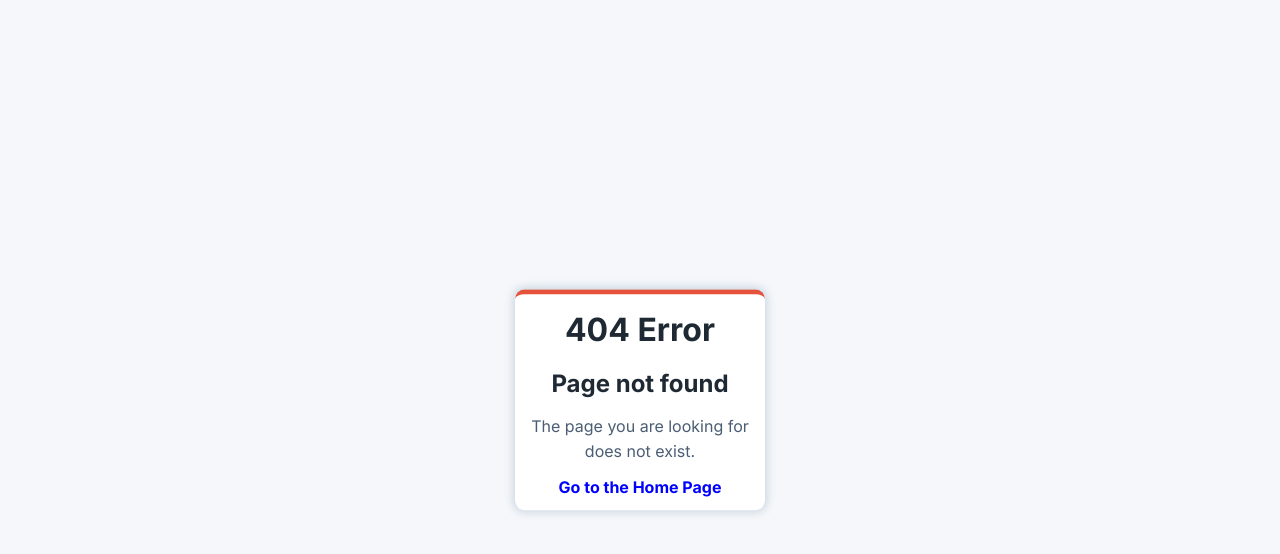
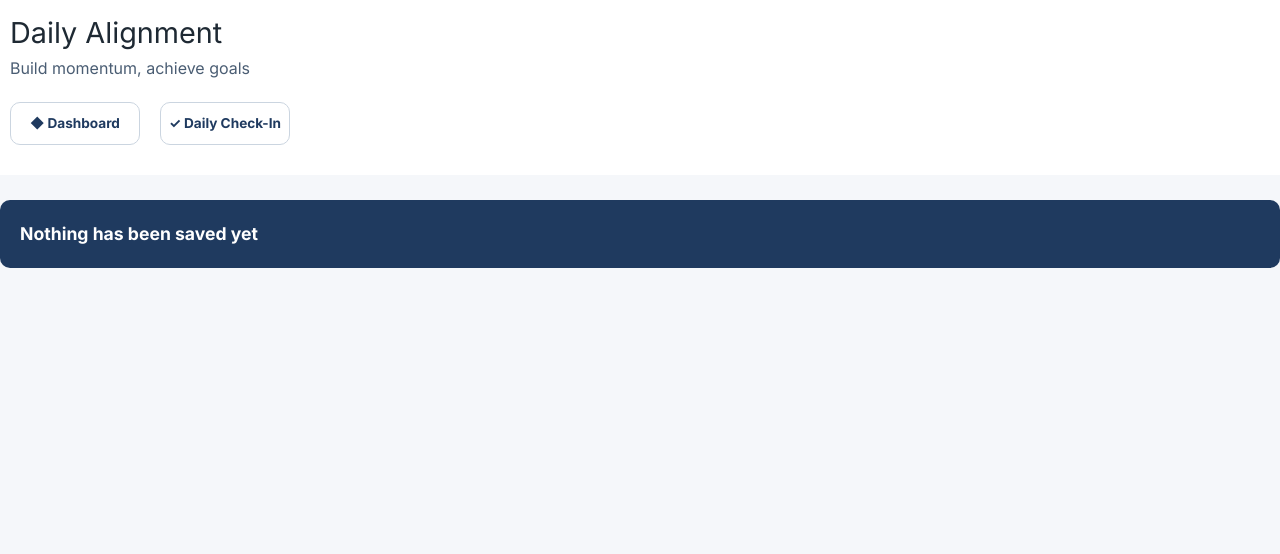
Before and after one commit to 4wiafe/daily-alignment, a React (Vite) app in the folder daily-alignment-app/: page /dashboard in a window 1280 px wide. Before the commit this address had no page. Shown: the top 554 px of the page. Built offline with nearby package versions, Linux system fonts and the light colour scheme; a web font is replaced by a local one.

Commit message:
Add dashboard header and main sections

```diff
--- a/daily-alignment-app/src/App.jsx
+++ b/daily-alignment-app/src/App.jsx
@@ -1,6 +1,7 @@
 import { Routes, Route } from "react-router-dom";
 import PageNotFound from "./components/LandingPage/sections/PageNotFound/PageNotFound";
 import LandingPage from "./components/LandingPage/LandingPage";
+import Dashboard from "./components/Dashboard/Dashboard";
 import "./App.css";
 
 export default function App() {
@@ -9,6 +10,7 @@ export default function App() {
     <>
       <Routes>
         <Route path="/" element={<LandingPage />} />
+        <Route path="/dashboard"  element={<Dashboard />} />
         <Route path="*" element={<PageNotFound />} />
       </Routes>
     </>
--- /dev/null
+++ b/daily-alignment-app/src/components/Dashboard/Dashboard.css
@@ -0,0 +1,65 @@
+.dashboard-header {
+  width: 100%;
+  padding: 0;
+  margin: 0;
+  background: var(--surface);
+}
+
+.dashboard-nav {
+  box-shadow: none;
+  width: 100%;
+  display: flex;
+  flex-direction: column;
+  align-items: flex-start;
+  justify-content: center;
+  gap: 20px;
+}
+
+.dashboard.logo {
+  font-size: 1.8rem;
+}
+
+.dashboard-links {
+  display: flex;
+  gap: 20px;
+  margin-bottom: 20px;
+}
+
+.dashboard-link,
+.check-in-link {
+  padding: 10px 5px;
+  color: var(--primary);
+  border: 1px solid var(--gray-light);
+  font-weight: bold;
+  font-size: 0.85rem;
+  width: 130px;
+  text-align: center;
+  border-radius: 10px;
+  cursor: pointer;
+  transition:
+    background 0.3s ease,
+    color 0.3s ease,
+    border 0.3s ease
+  ;
+}
+
+.dashboard-link::before {
+  content: "◆";
+  margin-right: 3px;
+}
+
+.check-in-link::before {
+  content: "✓";
+  margin-right: 3px;
+}
+
+.dashboard-link:hover,
+.check-in-link:hover {
+  background: var(--accent);
+  color: var(--surface);
+  border: none;
+}
+
+.dashboard-main {
+  margin-top: 200px;
+}
--- /dev/null
+++ b/daily-alignment-app/src/components/Dashboard/Dashboard.jsx
@@ -0,0 +1,55 @@
+import { useState } from "react";
+import { Link } from "react-router-dom";
+import "./Dashboard.css";
+
+const KEY = "goal";
+
+function loadGoal() {
+  try {
+    const saved = localStorage.getItem(KEY);
+    const parsed = JSON.parse(saved);
+
+    if (!parsed) return null;
+
+    return parsed;
+  } catch (error) {
+    console.error(error);
+  }
+}
+
+ export default function Dashboard() {
+  const [goal, setGoal] = useState(loadGoal());
+
+  const handleGoal = (event) => {
+    setGoal(event.target.value);
+  };
+
+  return(
+    <>
+      <header className="dashboard-header">
+        <nav className="dashboard-nav">
+          <div className="dashboard logo-container">
+            <Link to="/dashboard" className="dashboard logo">Daily Alignment</Link>
+            <p>Build momentum, achieve goals</p>
+          </div>
+          <div className="dashboard-links">
+            <Link to="/dashboard" className="dashboard-link">Dashboard</Link>
+            <Link to="/checkIn" className="check-in-link">Daily Check-In</Link>
+          </div>
+        </nav>
+      </header>
+
+      <main className="dashboard-main">
+        <section id="goal" className="goal">
+          {
+            goal ? (
+              <p>{goal}</p>
+            ) : (
+              <p>Nothing has been saved yet</p>
+            )
+          }
+        </section>
+      </main>
+    </>
+  );
+ }
--- a/daily-alignment-app/src/components/LandingPage/sections/Header/Header.css
+++ b/daily-alignment-app/src/components/LandingPage/sections/Header/Header.css
@@ -39,7 +39,6 @@ nav {
   padding: 5px 10px;
   background: var(--accent);
   color: var(--surface);
-  font-weight: bold;
   border-radius: 5px;
 }
 
--- a/daily-alignment-app/src/components/LandingPage/sections/Header/Header.jsx
+++ b/daily-alignment-app/src/components/LandingPage/sections/Header/Header.jsx
@@ -40,7 +40,9 @@ export default function Header() {
         </div>
 
         <div className="get-started">
-          <Link to="/dashboard" className="link-button">Get Started</Link>
+          <Link to="/dashboard" className="link-button">
+            Get Started
+          </Link>
         </div>
 
         <div className="menu">
--- a/daily-alignment-app/src/components/LandingPage/sections/Hero/Hero.jsx
+++ b/daily-alignment-app/src/components/LandingPage/sections/Hero/Hero.jsx
@@ -15,8 +15,8 @@ export default function Hero() {
             Transform your ambitions into reality with simple daily check-ins. Track alignment, build streaks, and stay focused on what truly matters.
           </p>
           <div className="hero-buttons">
-            <Link className="start-button">Start Your Journey</Link>
-            <Link className="see-button">See How It Works</Link>
+            <Link to="/dashboard" className="start-button">Start Your Journey</Link>
+            <a href="#how-it-works" className="see-button">See How It Works</a>
           </div>
         </div>
         <div className="hero-two">
```
